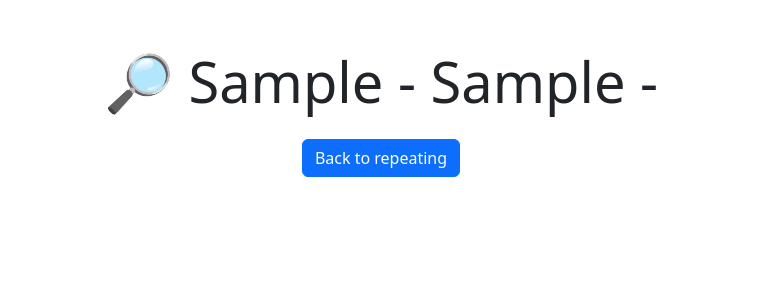
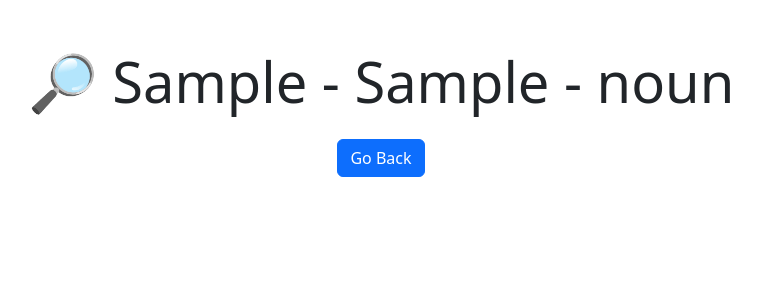
Before and after one commit to MikhailSavenko/memorizeIt, a Django app: template word/templates/word/search_alive.html in a window 1280 px wide. Shown: the part 73-373 px from the top of the page, without its empty margins (275-1036 px from the left). Run offline with Django 5.2, Linux system fonts and the light colour scheme; tables that the repository leaves empty hold one stand-in row (values such as "Sample post"); the template is opened without the code that fills it: values that come from a table or form of the project are taken from there, most other values are stand-ins (such as "Sample title", 1, 10 or a date in 2020); some libraries are stand-ins or nearby versions.

Commit message:
search button back

```diff
--- a/word/templates/word/search_alive.html
+++ b/word/templates/word/search_alive.html
@@ -7,14 +7,13 @@
   <div class="container text-center mt-5">
     <ul style="list-style-type: none;">
         {% for word in words %}
-            <li class="display-4">🔎 {{ word.word }} - {{ word.translation}} - {{ word.transcriprions}}</li>
+            <li class="display-4">🔎 {{ word.word }} - {{ word.translation}} - {{ word.part_of_speech }}</li>
             <br>
-            <p><button onclick="history.back()" class="btn btn-primary">Back to repeating</button></p>
         {% empty %}
             <li>No words found.</li>
             <br>
-            <p><button onclick="history.back()" class="btn btn-primary">Back to repeating</button></p>
         {% endfor %}
+        <p><button onclick="history.back()" class="btn btn-primary">Go Back</button></p>
     </ul>
   </div>
 {% endblock content %}
```
